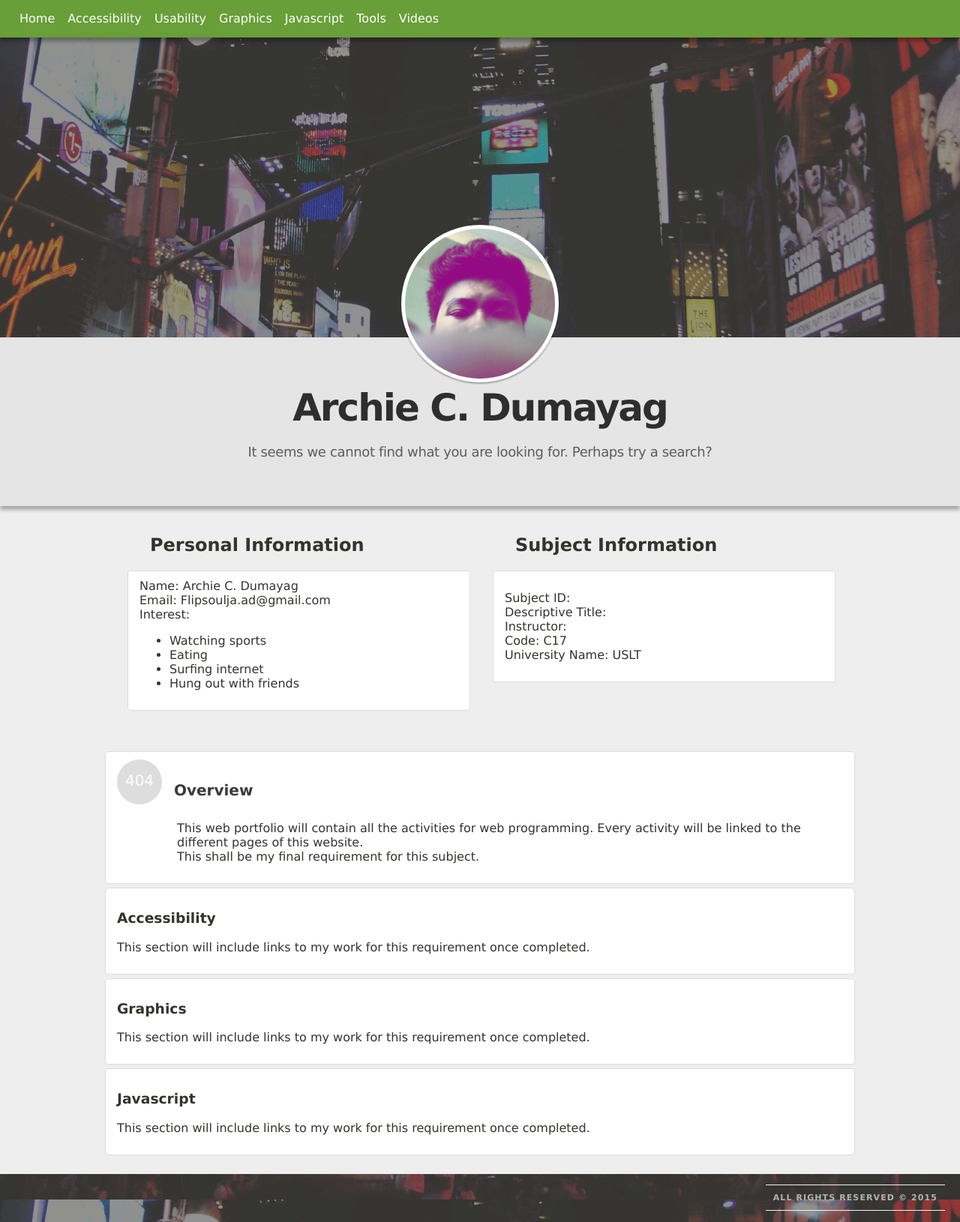
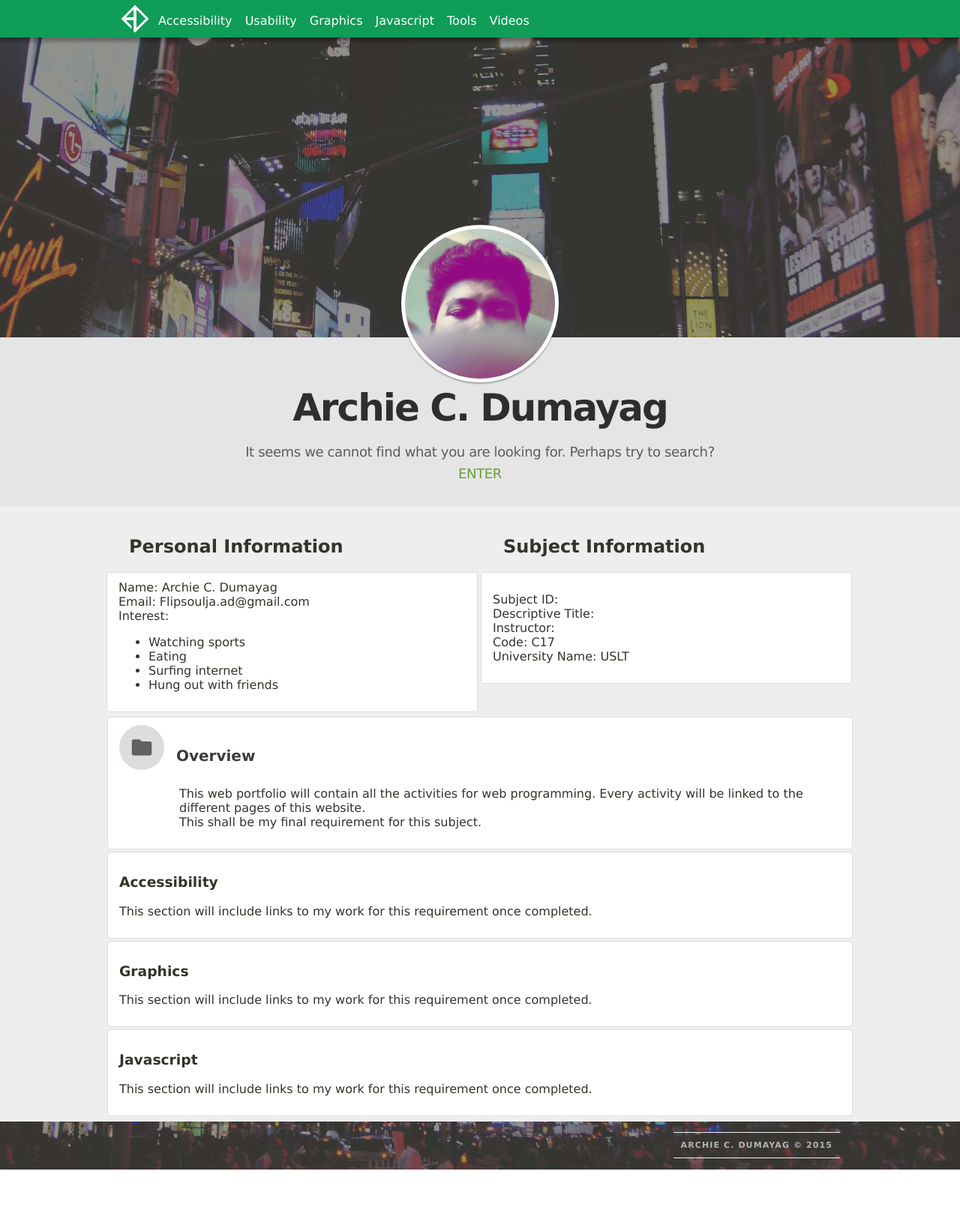
Before and after one commit to ArchieCD/ArchieCD.github.io, a PHP site: page / in a window 1280 px wide. Shown: the whole page at 75% size. After the commit the page ends 1560 px from the top, so only its background shows below. Run offline with PHP 8.4, Linux system fonts and the light colour scheme.

Commit message:
Beta 2.2

```diff
--- a/index.html
+++ b/index.html
@@ -2,19 +2,18 @@
 <html>
 <head lang="en">
     <meta charset="UTF-8">
-    <meta content='True' name='HandheldFriendly' />
-    <meta name="viewport" content="width=device-width,minimum-scale=1,maximum-scale=1">
+    <link rel="shortcut icon" href="images/favicon.ico">
     <link rel="stylesheet" type="text/css" href="stylesheets/styles.css"/>
-
-
     <title>ArchieCD.GitHub.io</title>
 </head>
 <body>
 <div id="navigation">
-    <div class="blank"> </div>
+    <div class="navigation">
     <div id="navigation-div">
-        <a href="#home">Home</a> <a href="#">Accessibility</a> <a href="#">Usability</a> <a href="#">Graphics</a> <a href="#">Javascript</a> <a href="#information">Tools</a> <a href="#information">Videos</a>
+
+        <a href="#home"><img src="images/ad.png"/></a>  <a class="scroll" href="#accessibility">Accessibility</a> <a class="scroll" href="#usability">Usability</a> <a class="scroll" href="#graphics">Graphics</a> <a class="scroll" href="#javascript">Javascript</a> <a class="scroll" href="#information">Tools</a> <a class="scroll" href="#information">Videos</a>
     </div>
+        </div>
 </div>
 <div id="home">
 <div class="hero-mask">
@@ -31,12 +30,13 @@
         <div class="hero-title">
             Archie C. Dumayag
         </div>
-        <p class="hero-description">It seems we cannot find what you are looking for. Perhaps try a search?<br><br><br></p>
+        <p class="hero-description">It seems we cannot find what you are looking for. Perhaps try to search? <br>
+            <a href="http://google.com">ENTER</a>
+            <br>
+            <br></p>
     </div>
 </div>
-
     <div class="nav-con">
-
         <div class="nav-field">
             <div class="nav-shield">
             <div id="information">
@@ -44,9 +44,8 @@
                 <h2>Personal Information</h2>
                 <div class="group-item">
                     Name: Archie C. Dumayag<br>
-                    Email: Flipsoulja.ad@gmail.com <br>
-                    Interest: <br>
-
+                    Email: Flipsoulja.ad@gmail.com<br>
+                    Interest:
                     <ul>
                         <li> Watching sports</li>
                         <li> Eating</li>
@@ -75,7 +74,7 @@
         <div>
             <div class="list-group-item">
                 <div class="row-action-primary">
-                    <div class="mdi-file-folder">404</div>
+                    <div class="mdi-file-folder"><img src="images/folder.png"></div>
                 </div>
                 <div class="row-content">
                     <h4 class="list-group-item-heading">Overview</h4>
@@ -83,31 +82,27 @@
                         This shall be my final requirement for this subject.</p>
                 </div>
             </div>
-
-
             <div class="list-group-item">
+                <div id="accessibility">
             <h3> Accessibility</h3>
             <p> This section will include links to my work for this requirement once completed. </p>
                 </div>
+                </div>
             <div class="list-group-item">
+                <div id="graphics">
             <h3> Graphics</h3>
                 <p> This section will include links to my work for this requirement once completed. </p>
-                </div>
+                </div>   </div>
             <div class="list-group-item">
+                <div id="javascript">
             <h3> Javascript</h3>
             <p> This section will include links to my work for this requirement once completed. </p>
-                </div>
+                </div>    </div>
         </div>
-
-
-
-
-
-
     </div>
     <div class="footer">
         <div class="con">
-            <h4>All rights reserved © 2015</h4>
+            <h4>Archie C. Dumayag © 2015</h4>
         </div>
     </div>
 </div>                          </div></div>
--- a/stylesheets/styles.css
+++ b/stylesheets/styles.css
@@ -8,9 +8,11 @@
     background:  url("../images/header-default.jpg") no-repeat center center fixed;
     background-size: cover;
     font-family: "jaf-bernin-sans", "Lucida Grande", "Lucida Sans Unicode", "Lucida Sans", Geneva, Verdana, sans-serif;
+    transition: 0.9s;
 }
 a{
     color: #689f38;
+    text-decoration: none;
 }
 .container{
     background-color: #e5e5e5;
@@ -25,7 +27,6 @@
 .hero-container{
     background-color: #e5e5e5;
     text-align: center;
-    box-shadow: 0 5px 5px rgba(0,0,0,0.3);
 }
 .hero-avatar{
     align-content: center;
@@ -51,37 +52,52 @@
     outline: 0;
 }
 .blank{
-    background-color: #689f38;
-    height: 15px;
+    background-color: #0f9d58;
+}
+.navigation{
+    width: 1000px;
+    margin: auto;
 }
 #navigation{
     position: fixed;
     text-align: left;
-    background-color: #689f38;
+    background-color: #0f9d58;
     height: 50px;
     box-shadow: 0 5px 5px rgba(0,0,0,0.3);
     width: 100%;
+    display: block;
 }
 #navigation-div{
     margin-left: 20px;
     margin-bottom: 10px;
+    display: inline;
 }
-#navigation a{
+#navigation-div img{
+    margin-top: 5px;
+    margin-bottom: -12px;
+    width: 40px;
+    height: 40px;
+}
+.scroll{
+       margin-top: 30px;
+}
+#navigation a.scroll{
     position: static;
     text-decoration: none;
     color: #c3d9af;
     padding: 6px;
+
 }
-#navigation a:link{
+#navigation a.scroll:link{
     padding: 6px;
     color: #ffffff;
 }
-#navigation a:hover{
+#navigation a.scroll:hover{
     padding: 6px;
     border-bottom: 3px solid #ffffff;
     color: #ffffff;
 }
-#navigation a:active{
+#navigation a.scroll:active{
      padding: 6px;
      border-bottom: 3px solid #ffffff;
      color: #ffffff;
@@ -95,7 +111,6 @@
 }
 .clear{
     clear: left;
-    height: 50px;
 }
 .home-icon{
     position: fixed;
@@ -149,30 +164,27 @@
 }
 .topic{
     float: left;
-    margin-left: 30px;
+    margin: 2px;
 }
 .nav-field div.group-item {
     float: left;
     padding: 10px 15px;
-    margin-bottom: -1px;
+    margin-bottom: 1px;
     background-color: #fff;
     border: 1px solid #ddd;
     border-radius: 4px;
-    width: 425px;
+    width: 463px;
 }
 .nav-con{
     background-color: #eeeeee;
     text-align: center;
     color: #34342D;
 }
-.footer_div{
-    background-color: #f9f9f9;}
 .footer{
-    background-color: #f9f9f9;
+    width: 1000px;
+    margin: auto;
 }
 .footer h4 {
-
-
     font-style: normal;
     padding-bottom: 10px;
     text-transform: uppercase;
@@ -194,19 +206,8 @@
     width: 1000px;
     margin: auto;
     text-align: left;
-    padding-bottom: 20px;
+    padding-bottom: 4px;
 }
-
-
-.list-group-separator {
-    clear: both;
-    overflow: hidden;
-    overflow-x: hidden;
-    overflow-y: hidden;
-    margin-top: 10px;
-    margin-bottom: 10px;
-}
-
 .list-group-item-heading {
     color: rgba(0,0,0,.77);
     font-size: 20px;
@@ -239,7 +240,7 @@
     background-color: #fff;
     border: 1px solid #ddd;
     border-radius: 4px;
-    margin: 5px 0px 5px 0px;
+    margin: 3px;
 }
 
 .mdi-file-folder{
@@ -252,6 +253,10 @@
     font-size: 20px;
     color: white;
 }
+.mdi-file-folder img{
+    height: 60px;
+    width: 60px;
+}
 .list-group-item-text{
     margin-left: 80px;
 }
```
Also changed, not shown: images/ad.png (added), images/adgreen.png (added), images/adhover.png (added), images/favicon.ico (added), images/folder.png (added), images/ic_drawer.png (added), images/ic_drawer_white.png (added).
